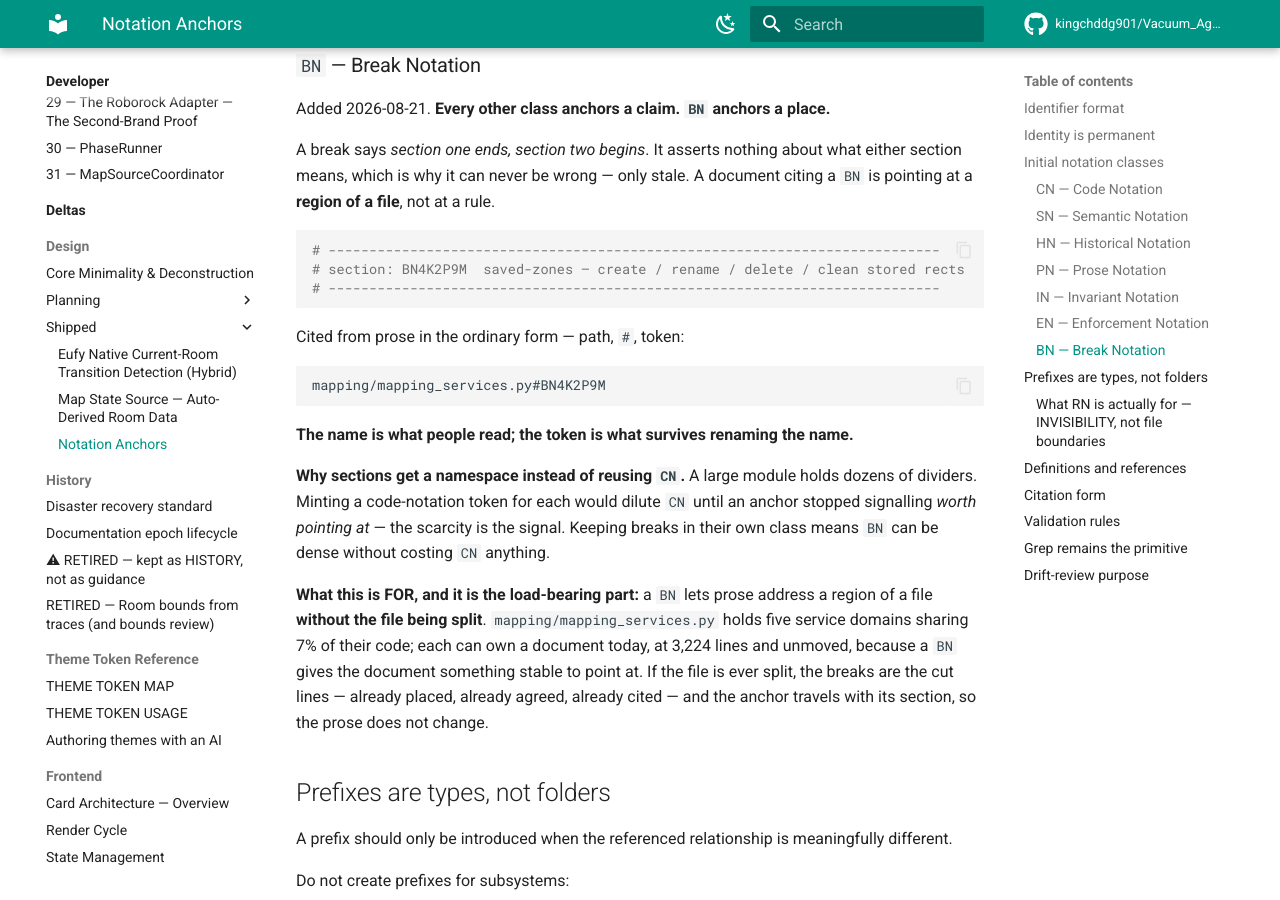
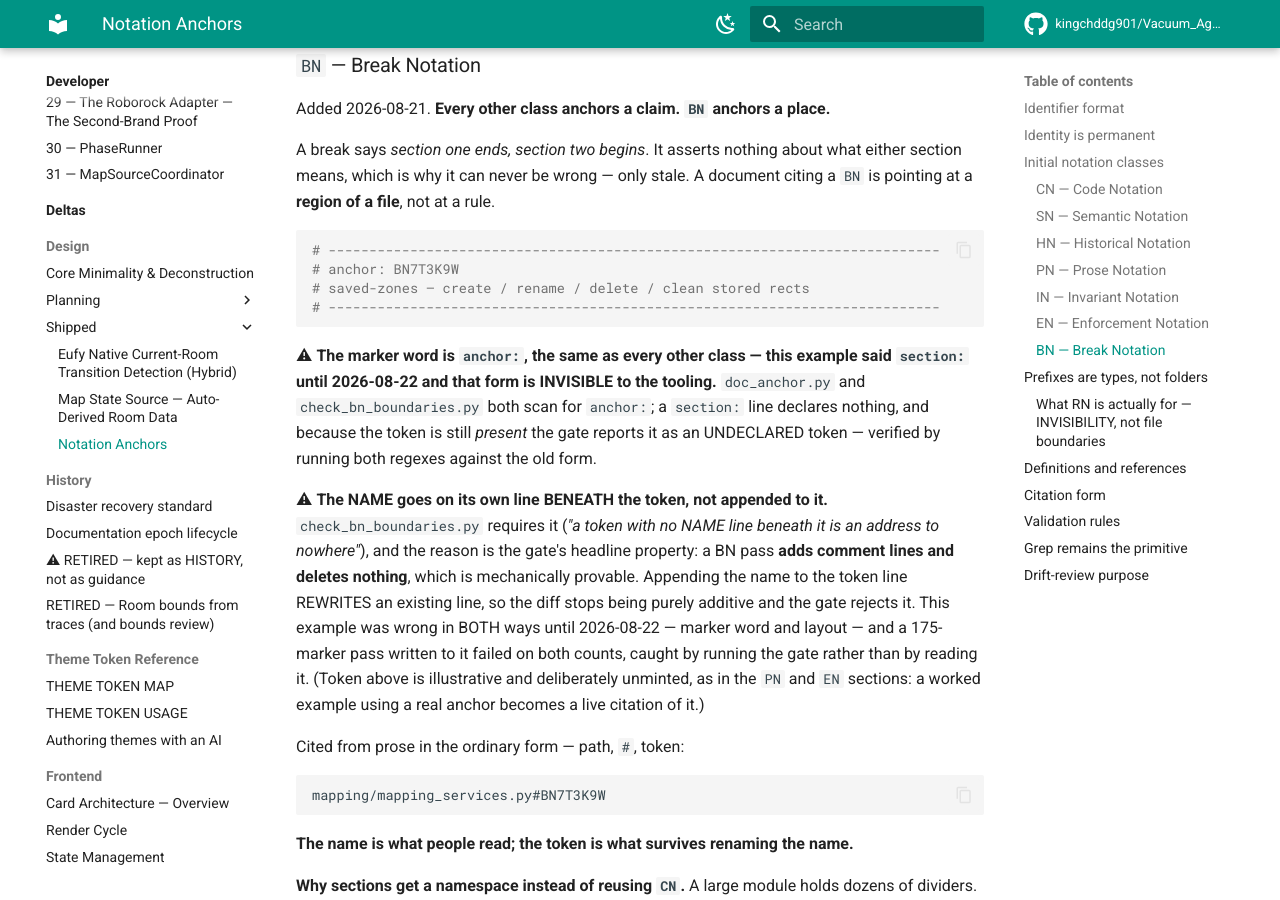
Before and after one commit to kingchddg901/Vacuum_Agent, an MkDocs documentation site: the page built from docs/dev/design/shipped/notation-anchors.md, in a window 1280 px wide and 900 px high, scrolled down 4448 px. Built offline with MkDocs 1.6.1 and Material for MkDocs 9.7.7, drawn with Linux system fonts in a browser that asks for light colours; comment, search, counter and statistics services are not loaded.

Commit message:
fix(bn): the spec's BN example was wrong TWICE, and the gate crashed while reporting
Found by running the tools before a 175-marker placement pass, not by reading them.
Both defects would have rejected that pass marker by marker.

1. THE MARKER WORD. The example said `# section: BN4K2P9M`. Both scanners use
   `MARKER = "anchor:"`. Verified against the real regexes: the `section:` form
   declares NOTHING, and because the token is still present the gate reports it as
   an UNDECLARED token. The spec's own warning applies to itself — "a typo'd prefix
   makes the anchor INVISIBLE rather than invalid, which is the same failure as a
   detector that cannot see its target: silence reads as success."

2. THE LAYOUT. The example appended the name to the token line. The gate requires
   the NAME on the line BENEATH ("a token with no NAME line beneath it is an address
   to nowhere"), and that is the correct design, because it is what makes the gate's
   headline property true: A BN PASS ADDS COMMENT LINES AND DELETES NOTHING, which
   is mechanically provable. Appending the name REWRITES an existing line, so the
   diff stops being purely additive — the gate rejected the first attempt with "a
   line was REMOVED" on every marker.

Example tokens are now unminted, as the PN and EN sections already were: a worked
example that uses a REAL anchor becomes a live citation of it. That is the same trap
that made [RR-4] decorative yesterday, and the third instance this week of example
data being indistinguishable from real data.

⚠ THE GATE CRASHED PART WAY THROUGH PRINTING ITS FINDINGS. Several problem messages
contain characters cp1252 cannot encode, so on a Windows console it raised
UnicodeEncodeError mid-report — losing the remaining problems and surfacing as a
traceback rather than a clean failure. In CI that reads as "the tool is broken"
rather than "the code is wrong", which is the worse of the two. stdout is now
reconfigured to utf-8 with errors="replace".

A GATE THAT CANNOT FINISH REPORTING IS A GATE THAT CANNOT REPORT — and this one
could not, from the day it was written, on the only platform it runs on.

Self-test still passes.

Co-Authored-By: Claude Opus 5 <noreply@anthropic.com>

````diff
--- a/docs/dev/design/shipped/notation-anchors.md
+++ b/docs/dev/design/shipped/notation-anchors.md
@@ -194,14 +194,31 @@ citing a `BN` is pointing at a **region of a file**, not at a rule.
 
 ```python
 # ---------------------------------------------------------------------------
-# section: BN4K2P9M  saved-zones — create / rename / delete / clean stored rects
+# anchor: BN7T3K9W
+# saved-zones — create / rename / delete / clean stored rects
 # ---------------------------------------------------------------------------
 ```
+
+⚠ **The marker word is `anchor:`, the same as every other class — this example said
+`section:` until 2026-08-22 and that form is INVISIBLE to the tooling.** `doc_anchor.py`
+and `check_bn_boundaries.py` both scan for `anchor:`; a `section:` line declares nothing,
+and because the token is still *present* the gate reports it as an UNDECLARED token —
+verified by running both regexes against the old form.
+
+⚠ **The NAME goes on its own line BENEATH the token, not appended to it.** `check_bn_boundaries.py`
+requires it (*"a token with no NAME line beneath it is an address to nowhere"*), and the reason is
+the gate's headline property: a BN pass **adds comment lines and deletes nothing**, which is
+mechanically provable. Appending the name to the token line REWRITES an existing line, so the
+diff stops being purely additive and the gate rejects it. This example was wrong in BOTH ways
+until 2026-08-22 — marker word and layout — and a 175-marker pass written to it failed on
+both counts, caught by running the gate rather than by reading it. (Token above is illustrative
+and deliberately unminted, as in the `PN` and `EN` sections: a worked example using a real
+anchor becomes a live citation of it.)
 
 Cited from prose in the ordinary form — path, `#`, token:
 
 ```text
-mapping/mapping_services.py#BN4K2P9M
+mapping/mapping_services.py#BN7T3K9W
 ```
 
 **The name is what people read; the token is what survives renaming the name.**
````
Also changed, not shown: 1 other file.
